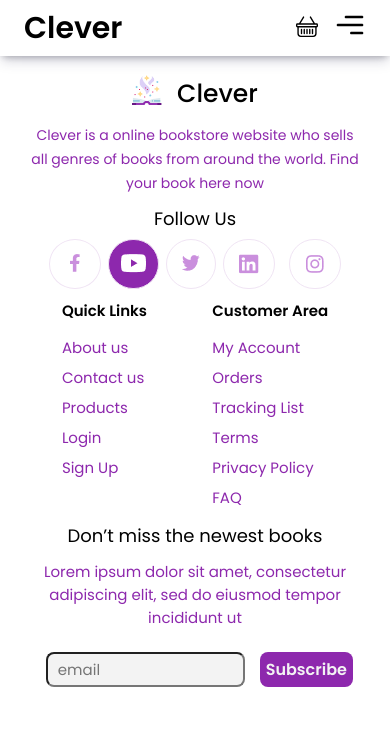
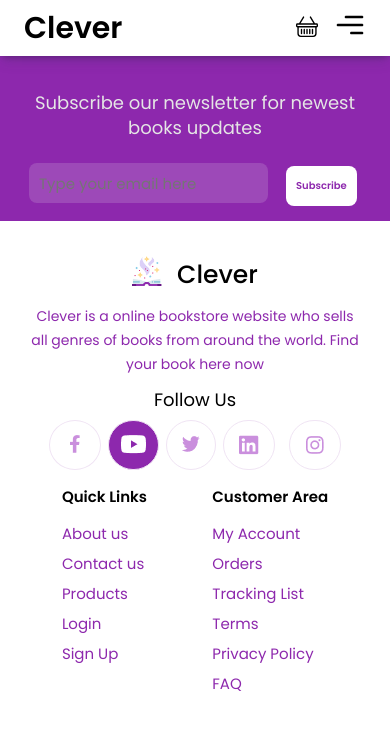
Before and after one commit to Kuba77/Final_project, a React (Create React App) app in the folder client/: page / in a window 390 px wide. Shown: the top 730 px of the page. Built offline with nearby package versions, Linux system fonts and the light colour scheme.

Commit message:
footer repair

```diff
--- a/client/src/components/Footer/Footer.js
+++ b/client/src/components/Footer/Footer.js
@@ -7,19 +7,23 @@ import twitter from "./Footer_img/twitter.png"
 import linked from "./Footer_img/linked.png"
 import insta from "./Footer_img/insta.png"
 import FormSubscribe from "./FormSubscribe"
-import line from "./Footer_img/line.png"
 
 const Footer = () => {
 
 
-    return(
+    return (
         <>
-        <div className={classes.footer_container}>
-            {/* <div className={classes.footer_block}> */}
+            <div className={classes.footer_subscribe_block}>
+                <h3 className={classes.footer_subscribe_title}>Subscribe our newsletter for newest books updates</h3>
+                <div className={classes.footer_subscribe}>
+                    <FormSubscribe />
+                </div>
+            </div>
+            <div className={classes.footer_container}>
                 <div className={classes.footer_follow_us}>
                     <div className={classes.footer_block_logo_title}>
                         <img className={classes.footer_block_logo} src={logo} alt="Clever" />
-                            <p className={classes.footer_block_text}>Clever</p>
+                        <p className={classes.footer_block_text}>Clever</p>
                     </div>
                     <p className={classes.footer_block_description}>Clever is a online bookstore website who sells all genres of
                         books from around the world. Find your book here now</p>
@@ -63,18 +67,7 @@ const Footer = () => {
                     <a className={classes.footer_quick_links_link} href="">Privacy Policy</a>
                     <a className={classes.footer_quick_links_link} href="">FAQ</a>
                 </div>
-
-                <div className={classes.footer_newest_books_subscribe}>
-                    <p className={classes.footer_books_subscribe_title}>Don’t miss the newest books</p>
-                    <p className={classes.footer_books_subscribe_description}>Lorem ipsum dolor sit amet, consectetur adipiscing
-                        elit, sed do eiusmod tempor incididunt ut </p>
-                        <FormSubscribe />
-                </div>
             </div>
-
-                {/* <img className={classes.footer_line} src={line} alt="line" /> */}
-
-            {/* </div> */}
         </>
     )
 }
--- a/client/src/components/Footer/Footer.module.scss
+++ b/client/src/components/Footer/Footer.module.scss
@@ -9,14 +9,14 @@
     justify-content: space-around;
     margin: 0 auto;
     max-width: 100%;
-    padding-top: 120px;
+    padding-top: 80px;
   }
   @media screen and (min-width: 970px) and (max-width:1260px) {
     display: flex;
     justify-content: space-around;
     margin: 0 auto;
     max-width: 95%;
-    padding-top: 90px;
+    padding-top: 60px;
     flex-wrap: wrap;
 
   }
@@ -36,7 +36,7 @@
     flex-wrap: wrap;
     margin: 0 auto;
     max-width: 85%;
-    padding-top: 75px;
+    padding-top: 35px;
   }
   }
 
@@ -84,13 +84,14 @@
   font-size: 45px;
   font-weight: 700;
   @media screen and (min-width: 970px) and (max-width:1260px){
-    font-weight: 400;
+    font-weight: 600;
     font-size: 35px;
     padding-left: 15px;
   }
   @media screen and (min-width: 600px) and (max-width:969px) {
     font-size: 22px;
     padding-left: 10px;
+    font-weight: 500;
   }
   @media screen and (min-width: 320px) and (max-width:599px){
   padding-left: 15px;
@@ -271,7 +272,7 @@
     font-weight: 500;
   }
   @media screen and (min-width: 320px) and (max-width:599px){
-    margin-top: 10px;
+    margin-top: 15px;
 
   }
 }
@@ -326,7 +327,7 @@
     margin-bottom: 2px;
   }
   @media screen and (min-width: 320px) and (max-width:599px){
-    margin-top: 10px;
+    margin-top: 15px;
 
   }
 }
@@ -343,110 +344,135 @@
 }
 
 /*footer books subscribe*/
-.footer_newest_books_subscribe{
-  @media screen and (min-width: 1201px){
-  // max-width: 25%;
-  }
-  @media screen and (min-width: 970px) and (max-width:1200px) {
-  max-width: 25%;
+.footer_subscribe{
+  margin-right: 4%;
+  margin-top: 145px;
+  max-width: 640px;
+  @media screen and (min-width: 970px) and (max-width:1260px) {
+    margin-right: 5%;
+    margin-top: 130px;
+    max-width: 540px;
   }
   @media screen and (min-width: 600px) and (max-width:969px) {
-    max-width: 75%;
-  }
-}
-.footer_books_subscribe_title{
-  font-family: $body-font;
-  color: $title-color;
-  font-size: 18px;
-  line-height: 24px;
-  font-weight: 500;
-  @media screen and (min-width: 600px) and (max-width:969px){
-    font-size: 18px;
-    line-height: 24px;
-    font-weight: 500;
+    margin-right: 3%;
+    margin-top: 110px;
+    max-width: 540px;
+    margin-left: 5px;
   }
   @media screen and (min-width: 320px) and (max-width:599px){
-    margin-top: 15px;
-    text-align: center;
-    font-weight: 400;
+    margin: 0 auto 15px;
+    max-width: 332px;
   }
-}
-.footer_books_subscribe_description{
-  font-family: $body-font;
-  color: $text-color-light;
-  max-width: 427px;
-  margin-top: 30px;
-  @media screen and (min-width: 970px) and (max-width:1260px){
-    margin-top: 20px;
-  }
-  @media screen and (min-width: 600px) and (max-width:969px){
-    margin-top: 12px;
-    max-width: 65%;
-  }
-  @media screen and (min-width: 320px) and (max-width:599px){
-    margin-top: 12px;
-    text-align: center;
-  }
-}
-.footer_label_subscribe{
-  color: #A4A4A4;
-  font-family: $body-font;
 }
 .footer_input_subscribe{
   font-family: $body-font;
-  max-width: 65%;
-  height: 55px;
+  max-width: 70%;
+  min-height: 67px;
   border-radius: 8px;
-  background: #F3F3F3;
+  border: none;
+  background: #F3F3F329;
+  color: #E2E2E2;
+  margin: 0 auto;
   padding-left: 10px;
   @media screen and (min-width: 970px) and (max-width:1260px){
-    max-width: 56%;
-    height: 35px;
+    max-width: 70%;
+    min-height: 50px;
+    margin: 0;
   }
   @media screen and (min-width: 600px) and (max-width:969px){
-    max-width: 55%;
-    height: 35px;
+    max-width: 65%;
+    min-height: 40px;
   }
   @media screen and (min-width: 320px) and (max-width:599px){
-    height: 35px;
-    max-width: 60%;
-    margin-left: 5%;
+    max-width: 72%;
+    min-height: 40px;
+    margin: 0;
   }
 }
 .footer_button_sumbmit {
   margin-left: 15px;
-  color: #F3F3F3;
-  max-width: 30%;
-  height: 55px;
-  padding: 10px 7px;
+  color: #8D28AD;
+  padding: 20px 40px;
   font-weight: 600;
   font-size: 16px;
   line-height: 24px;
-  background-color: $first-color;
+  background: #FFFFFF;;
   border-radius: 8px;
   @media screen and (min-width: 970px) and (max-width:1260px){
-    max-width: 32%;
-    font-size: 12px;
-    height: 35px;
-    padding: 6px 7px;
+    font-size: 13px;
+    min-height: 29px;
+    padding: 12px 20px;
   }
   @media screen and (min-width: 600px) and (max-width:969px){
-    max-width: 45%;
-    height: 35px;
-    padding: 5px 15px;
+    padding: 9px 9px;
     font-size: 12px;
   }
   @media screen and (min-width: 320px) and (max-width:599px){
-    height: 35px;
-    padding: 6px 6px;
-    max-width: 30%;
+    max-width: 25%;
+    padding: 8px 10px;
+    font-size: 10px;
+    margin-left: 18px;
   }
 }
-.copyright_section{
-  margin-top: 154px;
 
+
+.footer_subscribe_block{
+  display: flex;
+  justify-content: space-between;
+  background: $first-color;
+  min-height: 340px;
+  width: 100%;
+  @media screen and (min-width: 970px) and (max-width:1260px){
+    min-height: 280px;
+    width: 100%;
+  }
+  @media screen and (min-width: 600px) and (max-width:969px){
+    min-height: 260px;
+    width: 100%;
+  }
+  @media screen and (min-width: 320px) and (max-width:599px){
+    min-height: 150px;
+    width: 100%;
+    display: flex;
+    flex-direction: column;
+  }
 }
+.footer_subscribe_title{
+    margin-left: 4%;
+    font-weight: 600;
+    font-size: 40px;
+    line-height: 55px;
+    color: $text-color;
+    margin-top: 145px;
+    max-width: 530px;
 
-.footer_line{
-  // width: 100%;
+  @media screen and (min-width: 970px) and (max-width:1260px){
+    font-weight: 550;
+    font-size: 35px;
+    line-height: 50px;
+    color: $text-color;
+    margin-top: 130px;
+    max-width: 480px;
+
+  }
+  @media screen and (min-width: 600px) and (max-width:969px){
+    font-weight: 500;
+    font-size: 23px;
+    line-height: 35px;
+    color: #E5E5E5;
+    margin-top: 120px;
+    max-width: 48%;
+
+  }
+  @media screen and (min-width: 320px) and (max-width:599px){
+    font-weight: 400;
+    font-size: 18px;
+    line-height: 25px;
+    color: #E5E5E5;
+    margin-top: 90px;
+    margin-left: auto;
+    margin-right: auto;
+    text-align: center;
+    max-width: 90%;
+  }
 }
--- a/client/src/components/Footer/FormSubscribe.js
+++ b/client/src/components/Footer/FormSubscribe.js
@@ -1,21 +1,21 @@
-import {Formik} from "formik";
+import { Formik } from "formik";
 import classes from "./Footer.module.scss"
 import * as yup from "yup";
 
-function FormSubscribe () {
+function FormSubscribe() {
     const validationSchema = yup.object().shape({
         email: yup.string().email('Invalid email').typeError('must be string')
     })
 
 
-    return(
+    return (
         <div>
             <Formik
-                initialValues = {{
+                initialValues={{
                     email: "",
                 }}
                 validateOnBlur
-                onSubmit={(values,{resetForm}) => {
+                onSubmit={(values, { resetForm }) => {
                     console.log(values);
                     resetForm();
                 }}
@@ -29,14 +29,13 @@ function FormSubscribe () {
                             className={classes.footer_input_subscribe}
                             type={"email"}
                             name={"email"}
-                            placeholder="email"
+                            placeholder="Type your email here"
                             onChange={handleChange}
                             onBlur={handleBlur}
                             value={values.email}
                         />
 
                         {touched.email && errors.email && <p className={classes.error}> {errors.email}</p>}
-
 
                         <button
                             className={classes.footer_button_sumbmit}
@@ -47,13 +46,7 @@ function FormSubscribe () {
                     </div>
                 )
                 }
-
             </Formik>
-
-
-
-
-
         </div>
 
     )
```
Lines whose indentation alone changed are shown as unchanged.
